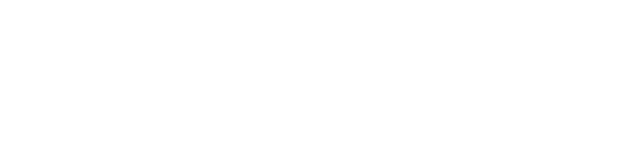
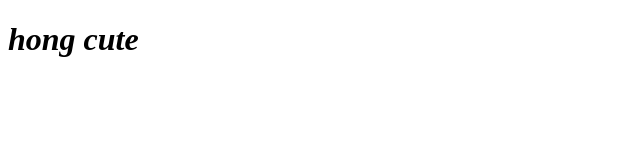
Before and after one commit to yuii88/javascript_learn, a plain HTML site: page index.html in a window 1280 px wide. Shown: the whole page, without its empty margins (0-640 px from the left). Drawn offline with Linux system fonts and the light colour scheme.

Commit message:
internal
Internal คือ การเขียน js กับ html ในตำแหน่งไไฟล์เดียวกัน และ workในไฟล์นี้เท่านั้น

```diff
--- a/index.html
+++ b/index.html
@@ -4,7 +4,10 @@
     <meta charset="UTF-8" />
     <meta name="viewport" content="width=device-width, initial-scale=1.0" />
     <title>Basic Javascript</title>
-
+    <!-- Internal คือ การเขียน js กับ html ในตำแหน่งไไฟล์เดียวกัน และ workในไฟล์นี้เท่านั้น-->
+    <script type="text/javascript">
+        document.write("<h1><i>hong cute</i></h1>");
+    </script>
   </head>
   <body>
 
```
